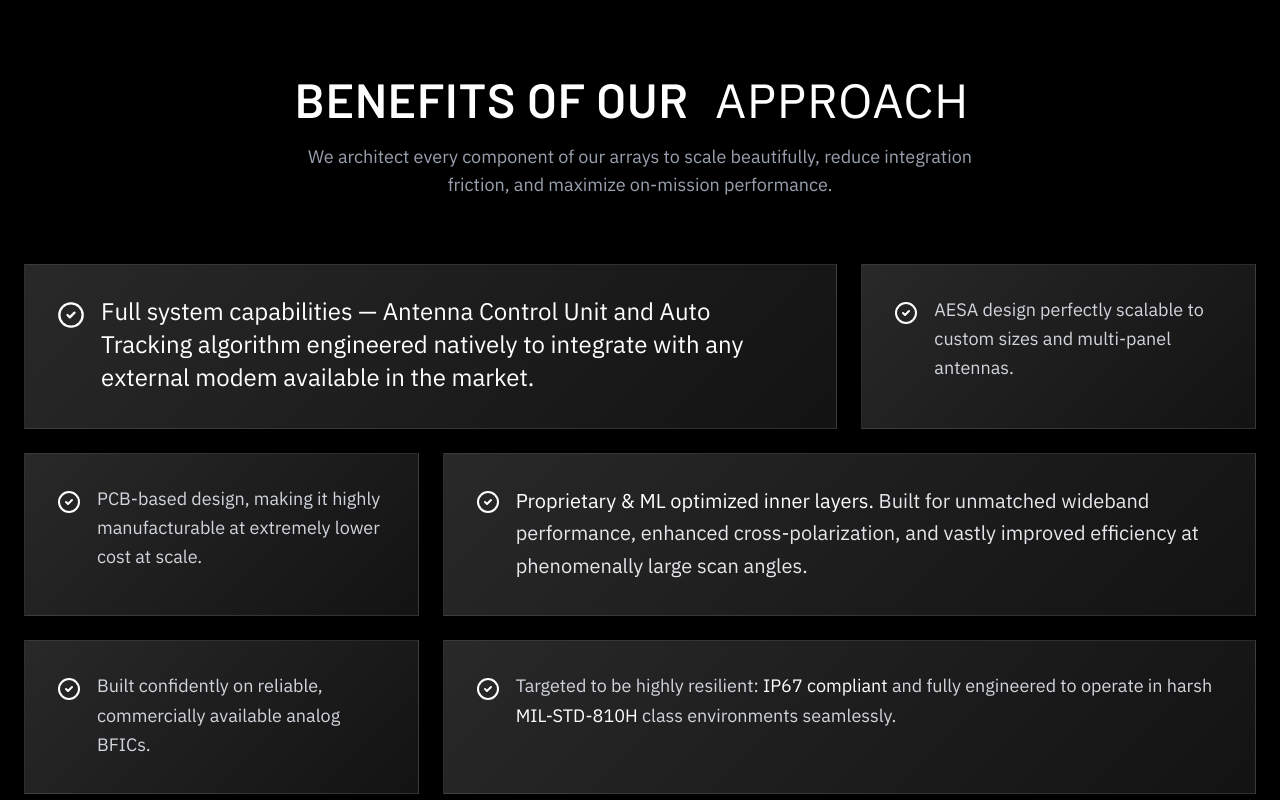
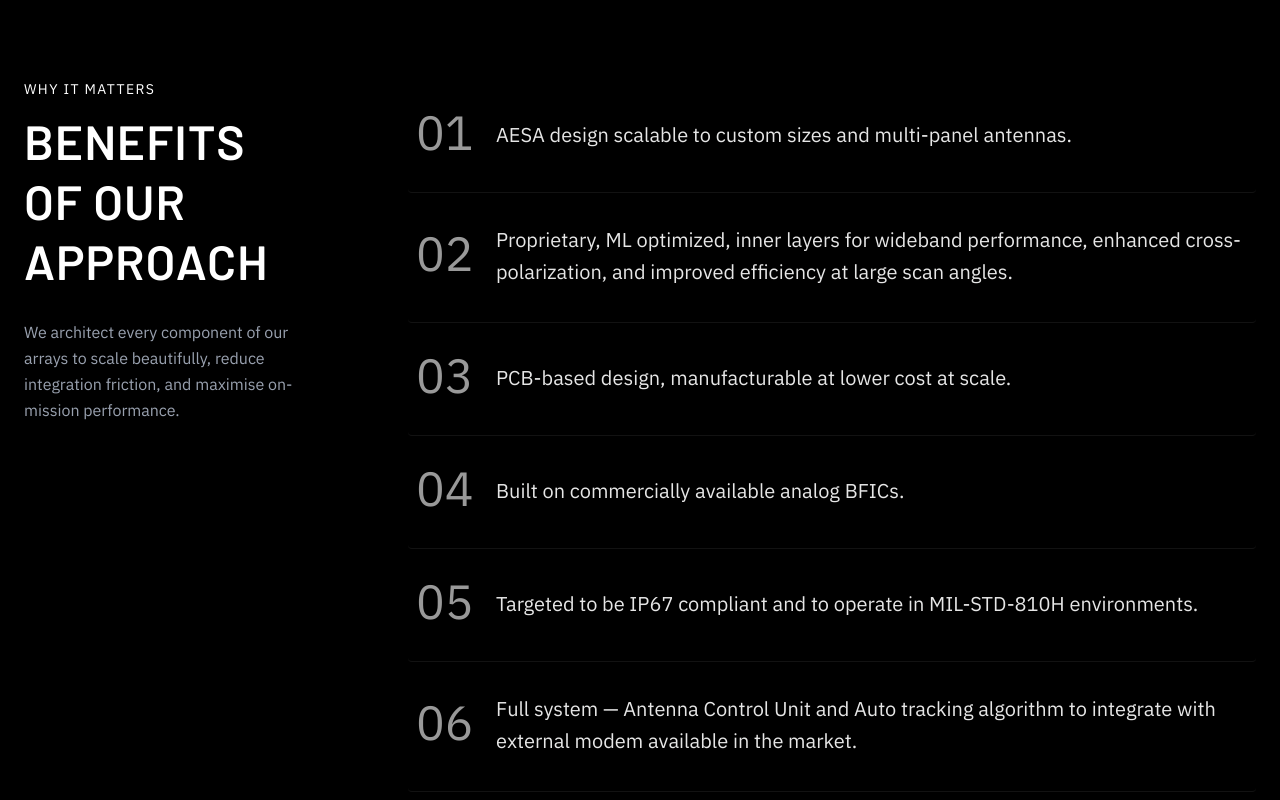
Before and after one commit to anirudh2710/Satwave-Arrays, a Next.js app: page /why in a window 1280 px wide. Shown: the part 1700-2500 px from the top of the page. Built offline with nearby package versions, Linux system fonts and the light colour scheme.

Commit message:
refactor: Update Benefits section layout from a bento grid to a numbered list with a sticky label.

```diff
--- a/src/app/why/page.tsx
+++ b/src/app/why/page.tsx
@@ -53,7 +53,7 @@ export default function WhySatwave() {
                         </div>
                         <h1 className="text-5xl md:text-7xl font-extrabold tracking-tight mb-8 leading-tight">
                             WHY SATWAVE <br />
-                            <span className="text-transparent bg-clip-text bg-gradient-to-r from-blue-600 to-cyan-400">AESAS?</span>
+                            <span className="text-transparent bg-clip-text bg-gradient-to-r from-blue-600 to-cyan-400">AESAs?</span>
                         </h1>
                         <p className="text-xl md:text-2xl text-gray-300 font-light max-w-3xl mx-auto leading-relaxed">
                             Pioneering the next generation of flat panel satellite antennas through unmatched engineering excellence and innovation.
@@ -181,88 +181,78 @@ export default function WhySatwave() {
                         </motion.div>
                     </motion.div>
 
-                    {/* Bento Box Benefits Section */}
+                    {/* Benefits — numbered list */}
                     <div className="pt-24 border-t border-white/10">
+                        <div className="flex flex-col lg:flex-row gap-16 lg:gap-24">
+
+                            {/* Left: sticky label */}
                             <motion.div
-                            initial={{ opacity: 0, y: 30 }}
-                            whileInView={{ opacity: 1, y: 0 }}
+                                initial={{ opacity: 0, x: -20 }}
+                                whileInView={{ opacity: 1, x: 0 }}
                                 viewport={{ once: true }}
                                 transition={{ duration: 0.7 }}
-                            className="text-center mb-16"
+                                className="lg:w-72 shrink-0"
                             >
-                            <h2 className="text-4xl md:text-5xl font-extrabold text-white uppercase tracking-tight mb-4">
-                                Benefits of our <span className="text-brand-accent bg-brand-accent/10 px-4 py-1 rounded-lg">Approach</span>
+                                <p className="text-brand-accent text-sm font-semibold tracking-widest uppercase mb-4">Why it matters</p>
+                                <h2 className="text-4xl md:text-5xl font-extrabold text-white uppercase tracking-tight leading-tight mb-6">
+                                    Benefits of our Approach
                                 </h2>
-                            <p className="text-lg text-gray-400 font-light max-w-2xl mx-auto">
-                                We architect every component of our arrays to scale beautifully, reduce integration friction, and maximize on-mission performance.
+                                <p className="text-gray-400 font-light leading-relaxed">
+                                    We architect every component of our arrays to scale beautifully, reduce integration friction, and maximise on-mission performance.
                                 </p>
+                                <div className="mt-8 w-12 h-px bg-brand-accent" />
                             </motion.div>
 
-                        {/* Bento Grid layout */}
-                        <motion.div
+                            {/* Right: numbered list */}
+                            <motion.ol
                                 variants={containerVariants}
                                 initial="hidden"
                                 whileInView="show"
-                            viewport={{ once: true, margin: "-50px" }}
-                            className="grid grid-cols-1 md:grid-cols-2 lg:grid-cols-3 gap-6 auto-rows-min"
+                                viewport={{ once: true, margin: '-60px' }}
+                                className="flex-1 divide-y divide-white/[0.07]"
                             >
-                            {/* Bento Item 1 - Large span */}
-                            <motion.div variants={itemVariants} className="glass-card p-8 border-l-4 border-l-brand-accent border-brand-black/30 bg-gradient-to-br from-brand-accent/5 to-transparent hover:bg-white/[0.03] transition-colors md:col-span-2 flex items-start gap-4">
-                                <CheckCircle2 className="text-brand-accent shrink-0 mt-1" size={28} strokeWidth={2} />
-                                <span className="text-xl lg:text-2xl text-white font-light leading-snug">
-                                    <strong className="font-semibold">Full system capabilities</strong> — Antenna Control Unit and Auto Tracking algorithm engineered natively to integrate with any external modem available in the market.
+                                {[
+                                    {
+                                        title: 'AESA design scalable to custom sizes and multi-panel antennas.',
+                                    },
+                                    {
+                                        title: 'Proprietary, ML optimized, inner layers for wideband performance, enhanced cross-polarization, and improved efficiency at large scan angles.',
+                                    },
+                                    {
+                                        title: 'PCB-based design, manufacturable at lower cost at scale.',
+                                    },
+                                    {
+                                        title: 'Built on commercially available analog BFICs.',
+                                    },
+                                    {
+                                        title: 'Targeted to be IP67 compliant and to operate in MIL-STD-810H environments.',
+                                    },
+                                    {
+                                        title: 'Full system — Antenna Control Unit and Auto tracking algorithm to integrate with external modem available in the market.',
+                                    },
+                                    {
+                                        title: 'Driven by FreeRTOS software (supported by Amazon and used by millions of devices).',
+                                    },
+                                ].map((item, i) => (
+                                    <motion.li
+                                        key={i}
+                                        variants={itemVariants}
+                                        className="group flex items-center gap-10 py-8 hover:bg-white/[0.02] transition-colors px-2 rounded-sm"
+                                    >
+                                        {/* Number */}
+                                        <span className="text-5xl font-black text-white/60 group-hover:text-brand-accent/70 transition-colors leading-none select-none w-10 shrink-0">
+                                            {String(i + 1).padStart(2, '0')}
                                         </span>
-                            </motion.div>
-
-                            {/* Bento Item 2 */}
-                            <motion.div variants={itemVariants} className="glass-card p-8 border-brand-black/30 hover:border-white/10 hover:bg-white/[0.03] transition-colors flex items-start gap-4">
-                                <CheckCircle2 className="text-brand-accent shrink-0 mt-1" size={24} strokeWidth={2} />
-                                <span className="text-lg text-gray-300 font-light leading-relaxed">
-                                    AESA design perfectly scalable to custom sizes and multi-panel antennas.
-                                </span>
-                            </motion.div>
-
-                            {/* Bento Item 3 */}
-                            <motion.div variants={itemVariants} className="glass-card p-8 border-brand-black/30 hover:border-white/10 hover:bg-white/[0.03] transition-colors flex items-start gap-4">
-                                <CheckCircle2 className="text-brand-accent shrink-0 mt-1" size={24} strokeWidth={2} />
-                                <span className="text-lg text-gray-300 font-light leading-relaxed">
-                                    PCB-based design, making it highly manufacturable at extremely lower cost at scale.
-                                </span>
-                            </motion.div>
-
-                            {/* Bento Item 4 - Highlighting technical performance */}
-                            <motion.div variants={itemVariants} className="glass-card p-8 border-brand-black/30 bg-gradient-to-tr from-brand-accent/10 to-transparent hover:border-brand-accent/30 transition-colors md:col-span-2 flex items-start gap-4 relative overflow-hidden">
-                                <div className="absolute right-0 top-0 w-32 h-32 bg-brand-accent/10 rounded-full blur-[50px]"></div>
-                                <CheckCircle2 className="text-brand-accent shrink-0 mt-1" size={24} strokeWidth={2} />
-                                <span className="text-lg lg:text-xl text-gray-200 font-light leading-relaxed relative z-10">
-                                    <strong className="text-white font-semibold">Proprietary & ML optimized inner layers.</strong> Built for unmatched wideband performance, enhanced cross-polarization, and vastly improved efficiency at phenomenally large scan angles.
-                                </span>
-                            </motion.div>
-
-                            {/* Bento Item 5 */}
-                            <motion.div variants={itemVariants} className="glass-card p-8 border-brand-black/30 hover:border-white/10 hover:bg-white/[0.03] transition-colors flex items-start gap-4">
-                                <CheckCircle2 className="text-brand-accent shrink-0 mt-1" size={24} strokeWidth={2} />
-                                <span className="text-lg text-gray-300 font-light leading-relaxed">
-                                    Built confidently on reliable, commercially available analog BFICs.
-                                </span>
-                            </motion.div>
-
-                            {/* Bento Item 6 */}
-                            <motion.div variants={itemVariants} className="glass-card p-8 border-brand-black/30 hover:border-white/10 hover:bg-white/[0.03] transition-colors flex items-start gap-4 md:col-span-1 lg:col-span-2">
-                                <CheckCircle2 className="text-brand-accent shrink-0 mt-1" size={24} strokeWidth={2} />
-                                <span className="text-lg text-gray-300 font-light leading-relaxed">
-                                    Targeted to be highly resilient: <strong className="text-white">IP67 compliant</strong> and fully engineered to operate in harsh <strong className="text-white">MIL-STD-810H</strong> class environments seamlessly.
-                                </span>
-                            </motion.div>
-
-                            {/* Bento Item 7 */}
-                            <motion.div variants={itemVariants} className="glass-card p-8 border-brand-black/30 hover:border-white/10 hover:bg-white/[0.03] transition-colors flex items-start gap-4">
-                                <CheckCircle2 className="text-brand-accent shrink-0 mt-1" size={24} strokeWidth={2} />
-                                <span className="text-lg text-gray-300 font-light leading-relaxed">
-                                    Driven robustly by <strong className="text-white">FreeRTOS software</strong> (supported actively by Amazon and trusted by millions of devices globally).
-                                </span>
-                            </motion.div>
-                        </motion.div>
+                                        {/* Content */}
+                                        <div>
+                                            <p className="text-xl text-white/90 font-light leading-relaxed group-hover:text-white transition-colors">
+                                                {item.title}
+                                            </p>
+                                        </div>
+                                    </motion.li>
+                                ))}
+                            </motion.ol>
+                        </div>
                     </div>
                 </div>
             </section>
```
Lines whose indentation alone changed are shown as unchanged.
